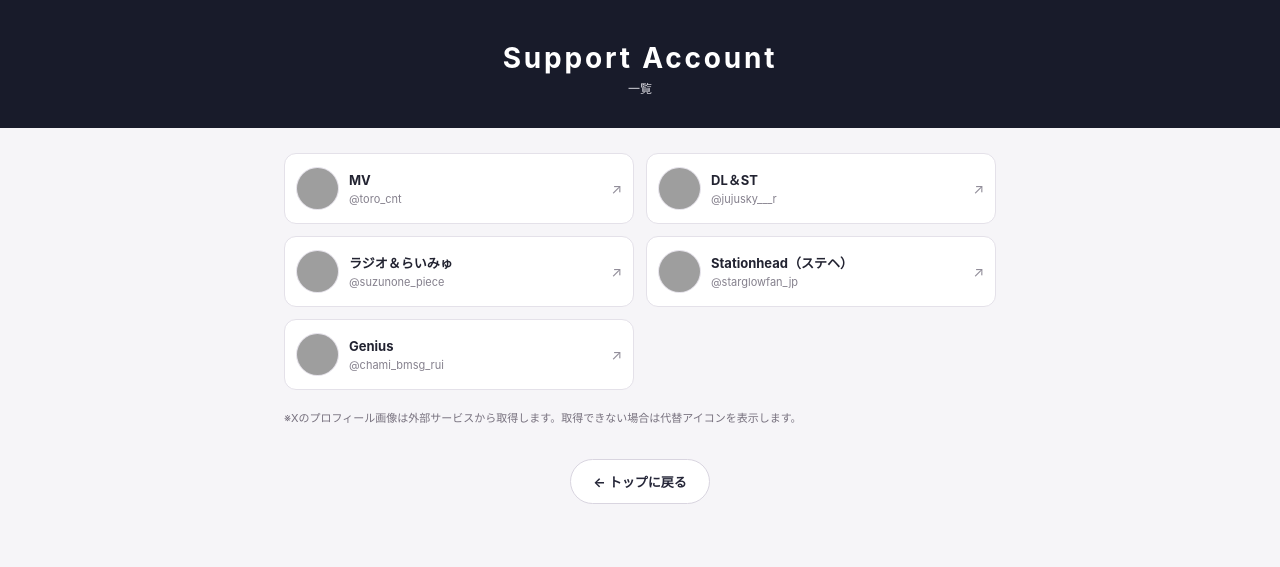
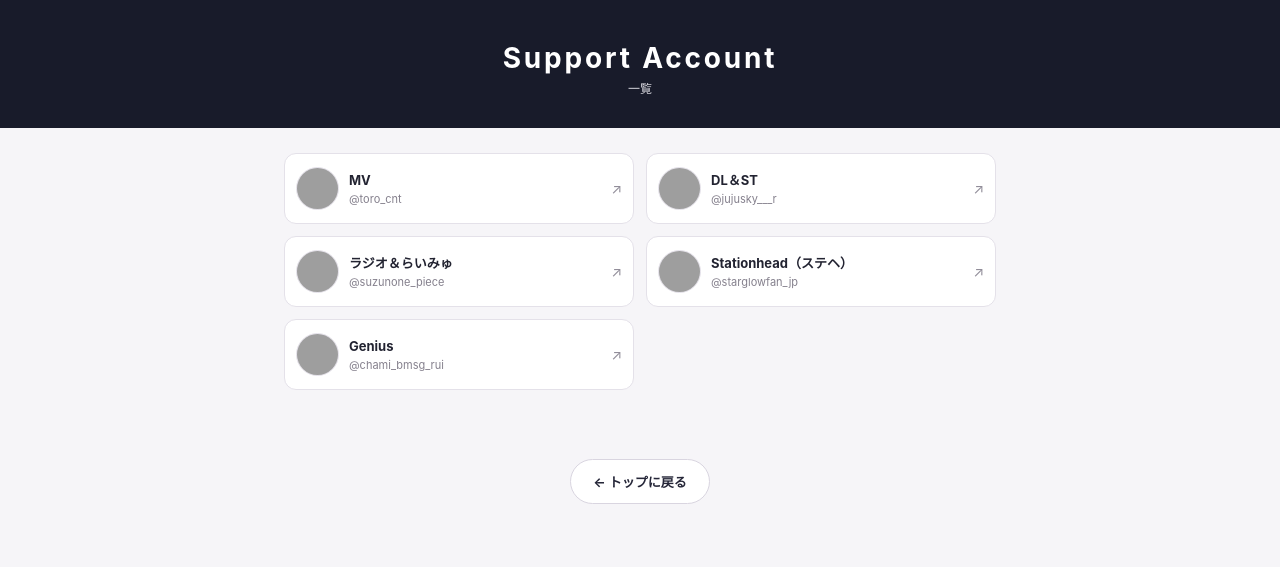
Before and after one commit to GIFTBOX-0121/COMPASS, a plain HTML site: page support.html in a window 1280 px wide. Drawn offline with Linux system fonts and the light colour scheme; grey boxes are pictures that could not be loaded.

Commit message:
Add spacing in note section of support.html
Added a new line for spacing in the note section.

```diff
--- a/support.html
+++ b/support.html
@@ -11,5 +11,5 @@
 <a class="account" href="https://x.com/suzunone_piece" target="_blank" rel="noopener noreferrer"><img class="avatar" src="https://unavatar.io/twitter/suzunone_piece" alt="" onerror="this.onerror=null;this.src='https://ui-avatars.com/api/?name=RADIO&background=e9e6ed&color=555'"/><div class="info"><div class="name">ラジオ＆らいみゅ</div><div class="handle">@suzunone_piece</div></div><span class="arrow">↗</span></a>
 <a class="account" href="https://x.com/starglowfan_jp" target="_blank" rel="noopener noreferrer"><img class="avatar" src="https://unavatar.io/twitter/starglowfan_jp" alt="" onerror="this.onerror=null;this.src='https://ui-avatars.com/api/?name=ST&background=e9e6ed&color=555'"/><div class="info"><div class="name">Stationhead（ステヘ）</div><div class="handle">@starglowfan_jp</div></div><span class="arrow">↗</span></a>
 <a class="account" href="https://x.com/chami_bmsg_rui" target="_blank" rel="noopener noreferrer"><img class="avatar" src="https://unavatar.io/twitter/chami_bmsg_rui" alt="" onerror="this.onerror=null;this.src='https://ui-avatars.com/api/?name=G&background=e9e6ed&color=555'"/><div class="info"><div class="name">Genius</div><div class="handle">@chami_bmsg_rui</div></div><span class="arrow">↗</span></a>
-</div><p class="note">※Xのプロフィール画像は外部サービスから取得します。取得できない場合は代替アイコンを表示します。</p><a class="back-home" href="./index.html" aria-label="COMPASSのトップページに戻る">← トップに戻る</a>
+</div><p class="note">　</p><a class="back-home" href="./index.html" aria-label="COMPASSのトップページに戻る">← トップに戻る</a>
 </main></body></html>
```
